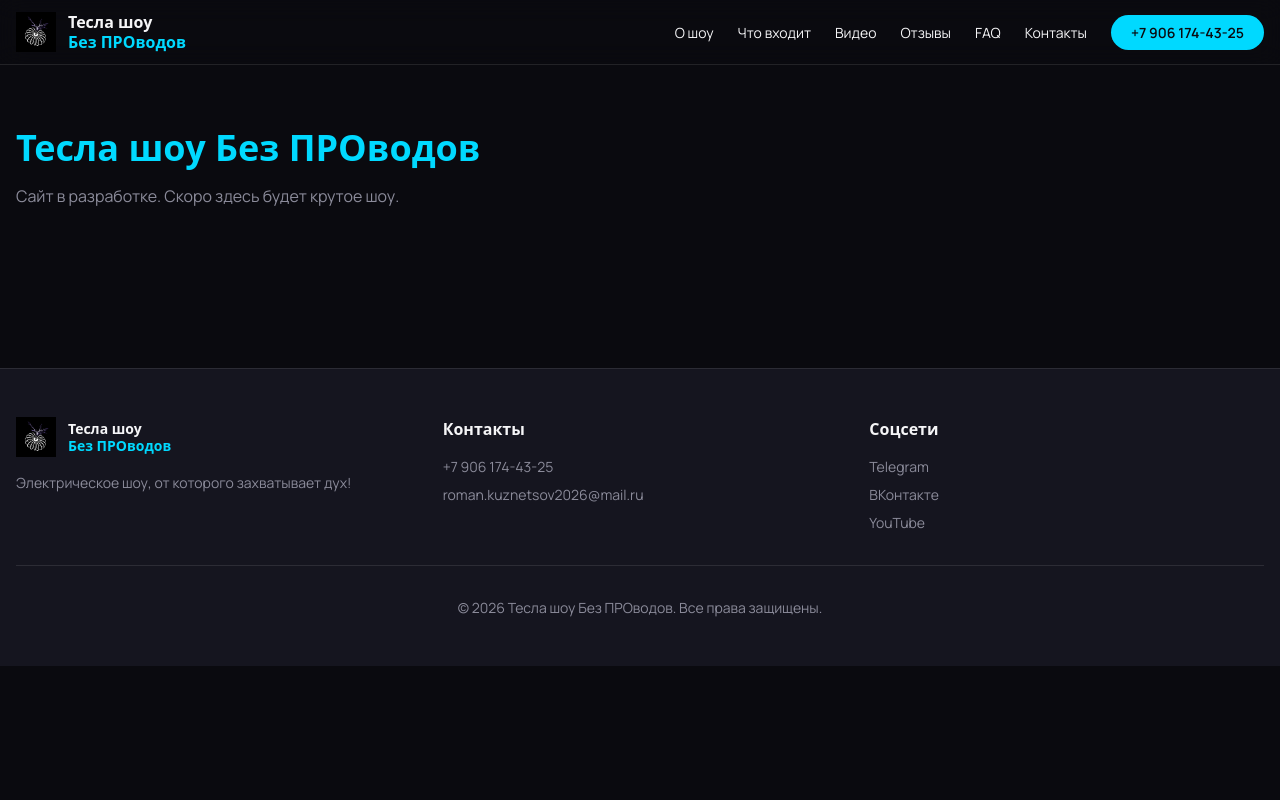
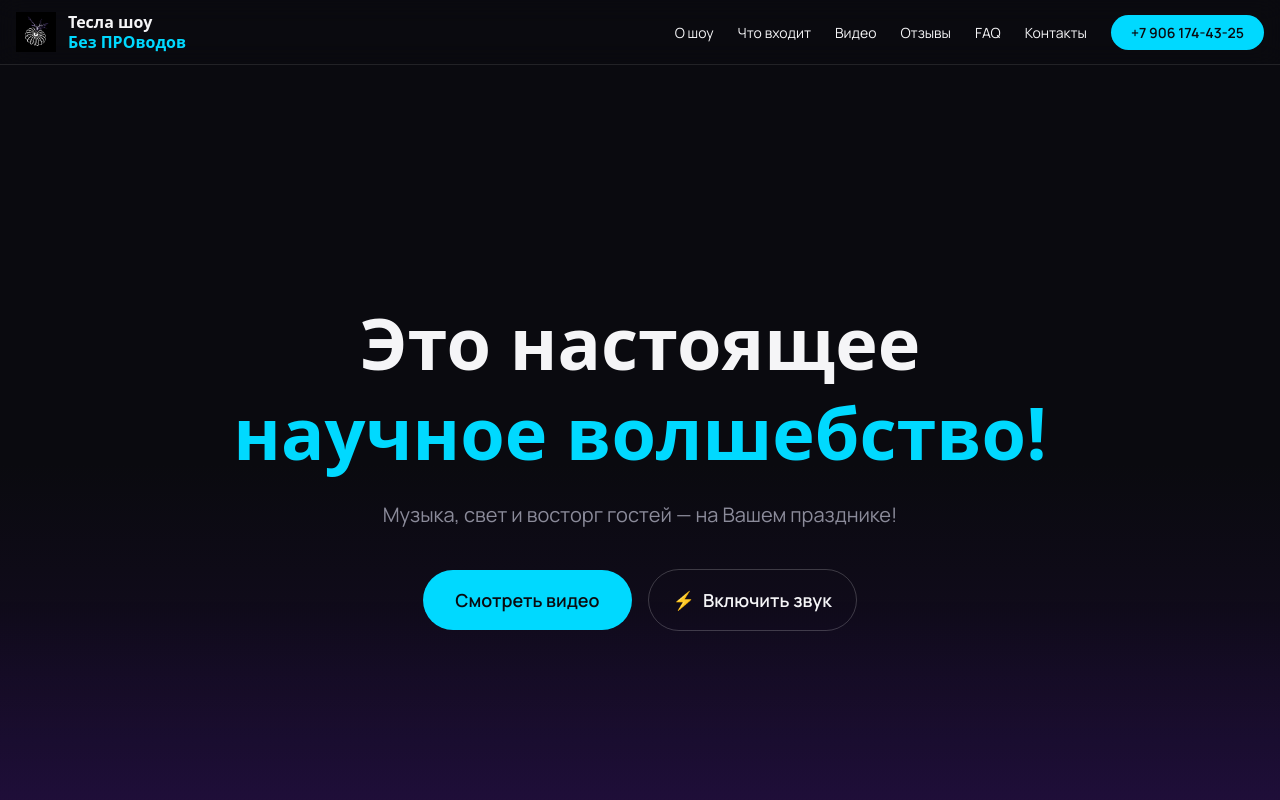
Before and after one commit to roman-kuznetsov-dev/tesla-show, a Next.js app: page / in a window 1280 px wide. Shown: the top 800 px of the page. Built offline with nearby package versions, Linux system fonts and the light colour scheme; a web font is replaced by a local one.

Commit message:
feat: add Hero section with lightning animation and sound (#4)
Co-authored-by: Роман <roman.kuznetsov2026@mail.ru>

```diff
--- a/src/app/globals.css
+++ b/src/app/globals.css
@@ -46,3 +46,96 @@ h1, h2, h3, h4, h5, h6 {
     transition-duration: 0.01ms !important;
   }
 }
+/* === Hero: молнии === */
+.lightning-layer {
+  --lightning-duration: 1.5s;
+}
+
+.lightning {
+  position: absolute;
+  opacity: 0;
+  animation: lightning-strike var(--lightning-duration) ease-out forwards;
+}
+
+.lightning-1 {
+  top: 0;
+  left: 5%;
+  width: 200px;
+  height: 70vh;
+  animation-delay: 0.1s;
+}
+
+.lightning-2 {
+  top: 0;
+  right: 8%;
+  width: 180px;
+  height: 65vh;
+  animation-delay: 0.4s;
+}
+
+.lightning-3 {
+  top: 10%;
+  left: 50%;
+  transform: translateX(-50%);
+  width: 150px;
+  height: 55vh;
+  animation-delay: 0.8s;
+}
+
+@keyframes lightning-strike {
+  0% {
+    opacity: 0;
+    filter: brightness(1);
+  }
+  10% {
+    opacity: 1;
+    filter: brightness(3);
+  }
+  20% {
+    opacity: 0.3;
+    filter: brightness(1);
+  }
+  30% {
+    opacity: 1;
+    filter: brightness(3);
+  }
+  50% {
+    opacity: 0.6;
+    filter: brightness(2);
+  }
+  100% {
+    opacity: 0;
+    filter: brightness(1);
+  }
+}
+
+/* === Hero: fade-in текста при загрузке === */
+.hero-fade {
+  opacity: 0;
+  transform: translateY(20px);
+  animation: hero-fade-in 0.8s ease-out forwards;
+}
+
+.hero-fade-1 { animation-delay: 0.3s; }
+.hero-fade-2 { animation-delay: 0.6s; }
+.hero-fade-3 { animation-delay: 0.9s; }
+
+@keyframes hero-fade-in {
+  to {
+    opacity: 1;
+    transform: translateY(0);
+  }
+}
+
+/* Отключение анимаций для prefers-reduced-motion */
+@media (prefers-reduced-motion: reduce) {
+  .lightning {
+    animation: none;
+    opacity: 0.5;
+  }
+  .hero-fade {
+    animation: none;
+    opacity: 1;
+    transform: none;
+  }
+}
--- a/src/app/page.tsx
+++ b/src/app/page.tsx
@@ -1,12 +1,9 @@
+import Hero from '@/components/sections/Hero';
+
 export default function Home() {
   return (
-    <div className="container mx-auto px-4 py-16">
-      <h1 className="text-4xl font-bold text-primary">
-        Тесла шоу Без ПРОводов
-      </h1>
-      <p className="mt-4 text-muted">
-        Сайт в разработке. Скоро здесь будет крутое шоу.
-      </p>
-    </div>
+    <>
+      <Hero />
+    </>
   );
 }
--- /dev/null
+++ b/src/components/sections/Hero.tsx
@@ -0,0 +1,86 @@
+'use client';
+
+import { useEffect, useRef, useState } from 'react';
+import Lightning from './Lightning';
+
+export default function Hero() {
+  const [strikeKey, setStrikeKey] = useState(0);
+  const [soundEnabled, setSoundEnabled] = useState(false);
+  const audioRef = useRef<HTMLAudioElement>(null);
+
+  // Первый удар при загрузке страницы
+  useEffect(() => {
+    setStrikeKey(1);
+  }, []);
+
+  const handleSoundToggle = () => {
+    const audio = audioRef.current;
+    if (!audio) return;
+
+    if (soundEnabled) {
+      audio.pause();
+      audio.currentTime = 0;
+      setSoundEnabled(false);
+    } else {
+      audio.currentTime = 0;
+      audio.play();
+      setSoundEnabled(true);
+      // Перезапуск молний синхронно со звуком
+      setStrikeKey((prev) => prev + 1);
+    }
+  };
+
+  // Когда звук закончился — обновить состояние
+  const handleAudioEnded = () => {
+    setSoundEnabled(false);
+  };
+
+  return (
+    <section className="relative min-h-screen flex items-center justify-center overflow-hidden bg-gradient-to-b from-background via-background to-[#1a0b2e]">
+      {/* Молнии */}
+      <Lightning strikeKey={strikeKey} />
+
+      {/* Свечение снизу */}
+      <div className="pointer-events-none absolute bottom-0 left-0 right-0 h-1/3 bg-gradient-to-t from-secondary/10 to-transparent" />
+
+      {/* Контент */}
+      <div className="relative z-10 container mx-auto px-4 text-center">
+        <h1 className="hero-fade hero-fade-1 font-heading text-4xl md:text-6xl lg:text-7xl font-black mb-6 leading-tight">
+          Это настоящее
+          <br />
+          <span className="text-primary">научное волшебство!</span>
+        </h1>
+
+        <p className="hero-fade hero-fade-2 text-lg md:text-xl text-muted max-w-2xl mx-auto mb-10">
+          Музыка, свет и восторг гостей — на Вашем празднике!
+        </p>
+
+        <div className="hero-fade hero-fade-3 flex flex-col sm:flex-row gap-4 justify-center items-center">
+          <a
+            href="#video"
+            className="bg-primary text-background px-8 py-4 rounded-full font-semibold text-lg hover:bg-opacity-90 transition-all hover:scale-105"
+          >
+            Смотреть видео
+          </a>
+
+          <button
+            onClick={handleSoundToggle}
+            className="flex items-center gap-2 border border-white/20 px-6 py-4 rounded-full font-semibold text-lg hover:bg-white/5 transition-all"
+            aria-label={soundEnabled ? 'Выключить звук' : 'Включить звук'}
+          >
+            <span>{soundEnabled ? '🔊' : '⚡'}</span>
+            <span>{soundEnabled ? 'Выключить звук' : 'Включить звук'}</span>
+          </button>
+        </div>
+      </div>
+
+      {/* Скрытое аудио */}
+      <audio
+        ref={audioRef}
+        src="/audio/thunder.mp3"
+        preload="auto"
+        onEnded={handleAudioEnded}
+      />
+    </section>
+  );
+}
--- /dev/null
+++ b/src/components/sections/Lightning.tsx
@@ -0,0 +1,100 @@
+type Props = {
+  /** Ключ, меняющий значение которого перезапускает анимацию */
+  strikeKey: number;
+};
+
+export default function Lightning({ strikeKey }: Props) {
+  return (
+    <div
+      key={strikeKey}
+      className="lightning-layer pointer-events-none absolute inset-0 overflow-hidden"
+      aria-hidden="true"
+    >
+      {/* Молния 1 — слева сверху */}
+      <svg
+        className="lightning lightning-1"
+        viewBox="0 0 200 600"
+        fill="none"
+        xmlns="http://www.w3.org/2000/svg"
+      >
+        <path
+          d="M120 0 L80 180 L130 200 L60 380 L110 400 L40 600"
+          stroke="url(#grad1)"
+          strokeWidth="3"
+          strokeLinecap="round"
+          strokeLinejoin="round"
+          filter="url(#glow1)"
+        />
+        <defs>
+          <linearGradient id="grad1" x1="0" y1="0" x2="0" y2="1">
+            <stop offset="0%" stopColor="#00D9FF" stopOpacity="1" />
+            <stop offset="100%" stopColor="#7B2FFF" stopOpacity="0.3" />
+          </linearGradient>
+          <filter id="glow1" x="-50%" y="-50%" width="200%" height="200%">
+            <feGaussianBlur stdDeviation="4" result="blur" />
+            <feMerge>
+              <feMergeNode in="blur" />
+              <feMergeNode in="SourceGraphic" />
+            </feMerge>
+          </filter>
+        </defs>
+      </svg>
+
+      {/* Молния 2 — справа сверху */}
+      <svg
+        className="lightning lightning-2"
+        viewBox="0 0 200 600"
+        fill="none"
+        xmlns="http://www.w3.org/2000/svg"
+      >
+        <path
+          d="M80 0 L130 160 L70 190 L140 360 L90 380 L150 600"
+          stroke="url(#grad2)"
+          strokeWidth="2.5"
+          strokeLinecap="round"
+          strokeLinejoin="round"
+          filter="url(#glow2)"
+        />
+        <defs>
+          <linearGradient id="grad2" x1="0" y1="0" x2="0" y2="1">
+            <stop offset="0%" stopColor="#7B2FFF" stopOpacity="1" />
+            <stop offset="100%" stopColor="#00D9FF" stopOpacity="0.3" />
+          </linearGradient>
+          <filter id="glow2" x="-50%" y="-50%" width="200%" height="200%">
+            <feGaussianBlur stdDeviation="3" result="blur" />
+            <feMerge>
+              <feMergeNode in="blur" />
+              <feMergeNode in="SourceGraphic" />
+            </feMerge>
+          </filter>
+        </defs>
+      </svg>
+
+      {/* Молния 3 — по центру, короткая */}
+      <svg
+        className="lightning lightning-3"
+        viewBox="0 0 200 400"
+        fill="none"
+        xmlns="http://www.w3.org/2000/svg"
+      >
+        <path
+          d="M100 0 L70 120 L120 140 L60 280 L110 300 L80 400"
+          stroke="#FFD700"
+          strokeWidth="2"
+          strokeLinecap="round"
+          strokeLinejoin="round"
+          filter="url(#glow3)"
+        />
+        <defs>
+          <filter id="glow3" x="-50%" y="-50%" width="200%" height="200%">
+            <feGaussianBlur stdDeviation="3" result="blur" />
+            <feMerge>
+              <feMergeNode in="blur" />
+              <feMergeNode in="SourceGraphic" />
+            </feMerge>
+          </filter>
+        </defs>
+      </svg>
+    </div>
+  );
+}
```
Also changed, not shown: 1 other file (tests, documents, lock files or other folders).
